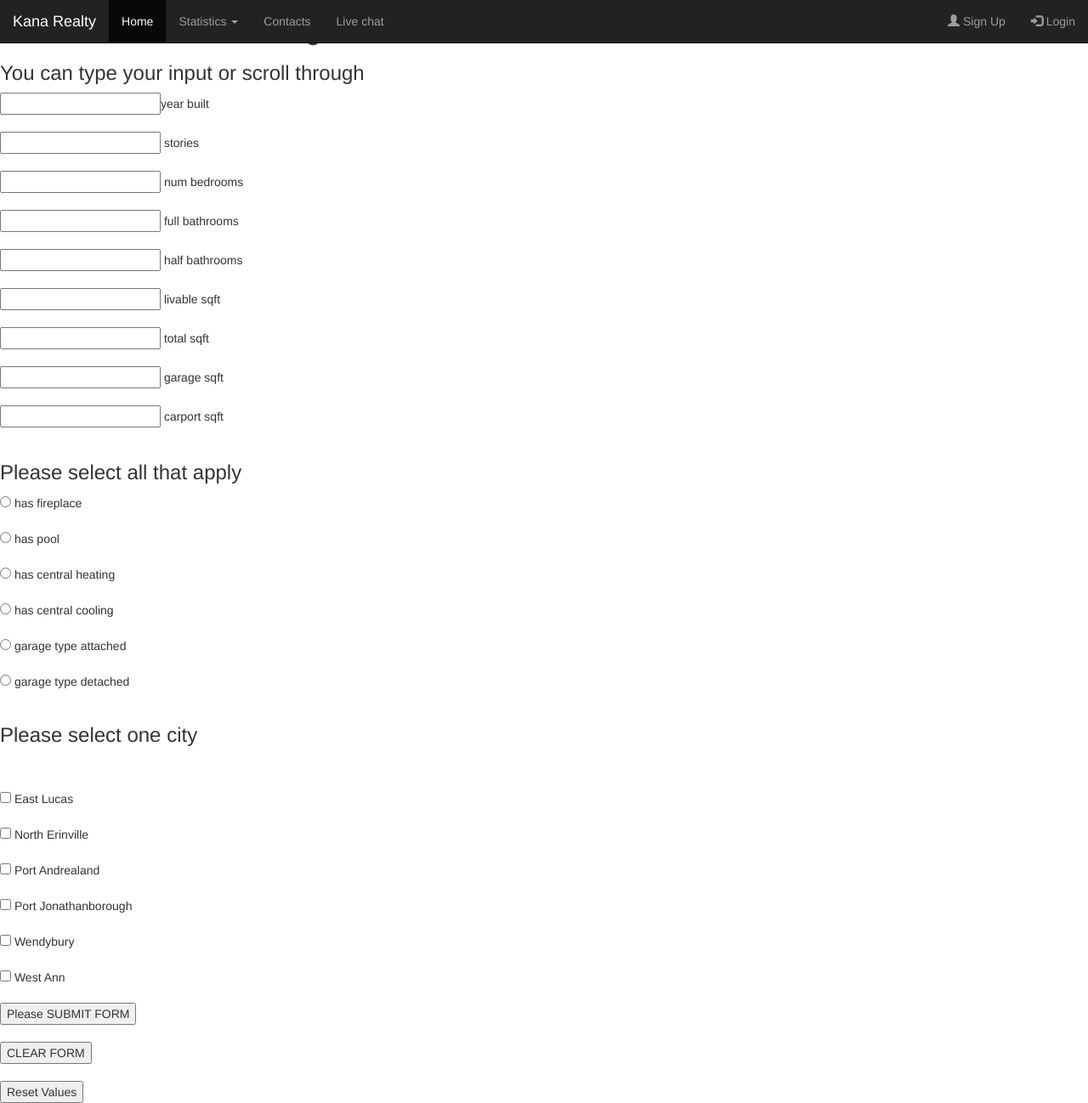
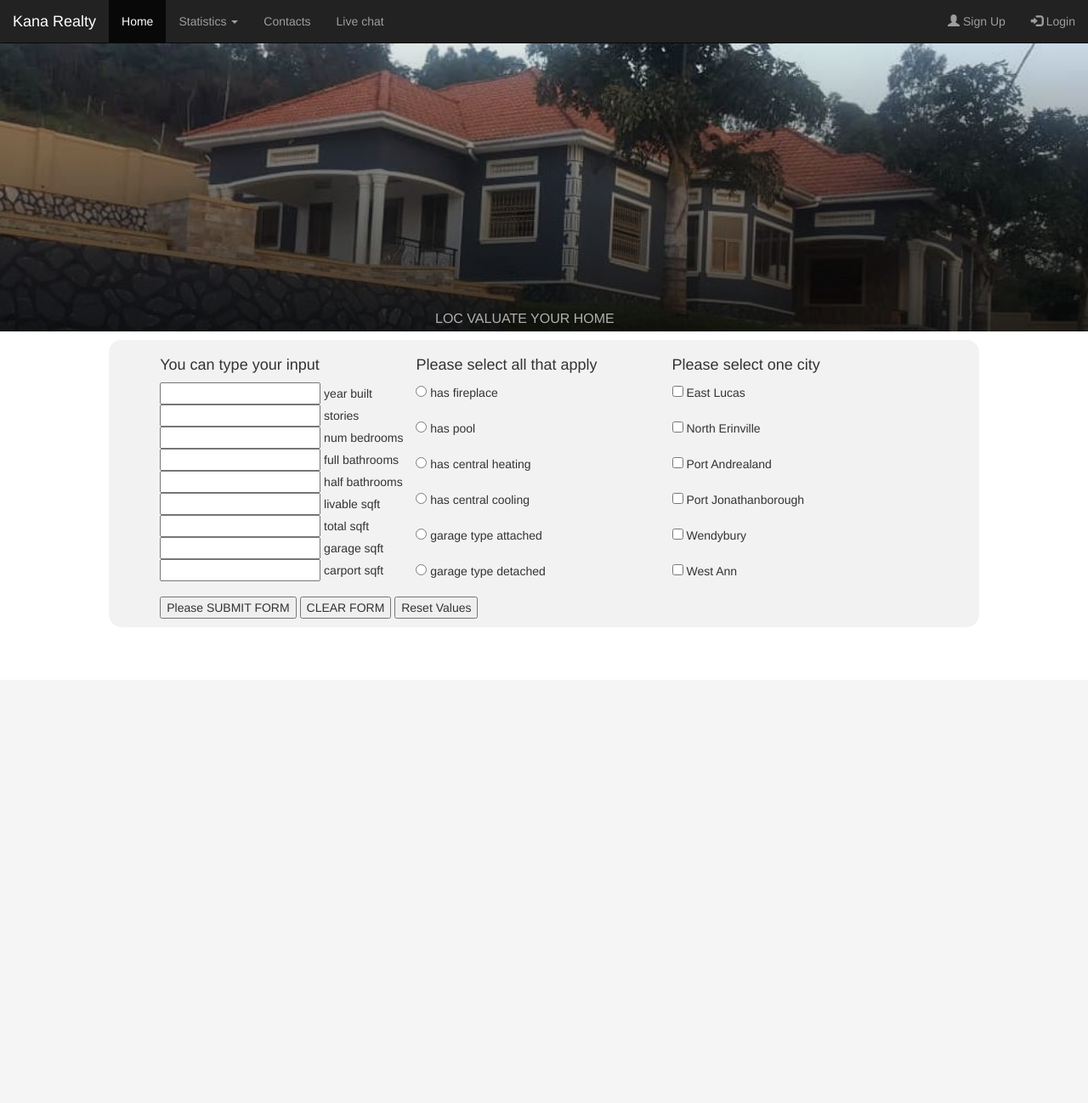
Before and after one commit to Claire56/House_value_estimate, a Flask app: page /home-info in a window 1280 px wide. Shown: the whole page at 85% size. After the commit the page ends 728 px from the top, so only its background shows below. Run offline with Flask 2, Linux system fonts and the light colour scheme; parts of the project's set-up code (start-up, migrations or seed data) failed here and were passed over; some libraries are stand-ins or nearby versions.

Commit message:
css added to templates

```diff
--- a/server.py
+++ b/server.py
@@ -197,7 +197,7 @@ def stats_data():
 
 @app.route('/scatter.json')
 def scatter_data():
-    houses = dm.House.query.all()
+    houses = dm.House.query.filter(dm.House.sale_price <3000000).all()
     data =[house.get_chart() for house in houses]
 
     # a = [ big list comp]
--- a/static/styles.css
+++ b/static/styles.css
@@ -12,8 +12,17 @@
 
  .c1 {
  	text-align: center;
-  color: green;
+  /*color: green;*/
+  font-size: 14px;
 
+ }
+
+ .heading {
+  text-align: center;
+  /*color: green;*/
+  display: block;
+  font-size: 20px;
+  margin: 65px 0 10px 0;
  }
 
  .c2 {
@@ -25,33 +34,72 @@ body {
   font-family: Arial, Helvetica, sans-serif;
 }
 
+.homeinfo{
+  display: flex;
+  flex-wrap: wrap;
+  justify-content: center;
+  margin: 10px 10% 0 10%;
+  background-color: #f3f2f2;
+  border-radius: 15px;
+  padding: 10px;
+
+}
+
+.homeinfokids{
+  width: 30%;
+}
+
+.home {
+  background-image: linear-gradient(to top, rgba(0,0,0, 0.7),
+    rgba(0,0,0, 0)), url('home.jpeg');
+  background-repeat: no-repeat;
+  background-size: cover;
+  background-position: center;
+  height: 390px;
+  position: relative;
+}
+
+.btnsdiv {
+  width: 90%;
+}
+
+.message {
+    position: absolute;
+    bottom: 3px;
+    display: block;
+    color: #b1b1b1;
+    left: 40%;
+    font-size: 16px;
+    text-transform: uppercase;
+}
+
 /* Add a black background color to the top navigation */
-.topnav {
+/*.topnav {
   background-color: #333;
   overflow: hidden;
-}
+}*/
 
 /* Style the links inside the navigation bar */
-.topnav a {
+/*.topnav a {
   float: left;
   color: #f2f2f2;
   text-align: center;
   padding: 14px 16px;
   text-decoration: none;
   font-size: 17px;
-}
+}*/
 
 /* Change the color of links on hover */
-.topnav a:hover {
+/*.topnav a:hover {
   background-color: #ddd;
   color: black;
-}
+}*/
 
 /* Add a color to the active/current link */
-.topnav a.active {
+/*.topnav a.active {
   background-color: #4CAF50;
   color: green;
-}
+}*/
 
 #body {
   margin: 10;
@@ -83,4 +131,22 @@ body {
   background-image: linear-gradient(to right, #c4e17f, #c4e17f 12.5%, #f7fdca 12.5%, #f7fdca 25%, #fecf71 25%, #fecf71 37.5%, #f0776c 37.5%, #f0776c 50%, #db9dbe 50%, #db9dbe 62.5%, #c49cde 62.5%, #c49cde 75%, #669ae1 75%, #669ae1 87.5%, #62c2e4 87.5%, #62c2e4);
 }
 
+.parent {
+  display: flex;
+  flex-wrap: wrap;
+  padding: auto;
+  justify-content: center;
+}
+
+.children {
+  display: block;
+  width: 40%;
+}
+
+.twocols {
+  width: 60%;
+}
+
+
+
 */ Color line credit to ninjamonk: [[http://bootsnipp.com/snippets/featured/mix-amp-match-login]]
--- a/templates/base.html
+++ b/templates/base.html
@@ -68,7 +68,7 @@ s0.parentNode.insertBefore(s1,s0);
   </div>
 </nav>
 
-<script type="text/javascript">
+<!-- <script type="text/javascript">
 "use strict";
 //this is javascript code
 
@@ -82,7 +82,7 @@ function show_contact(){
 contact.addEventListener('click' , show_contact);
 
 
-</script>
+</script> -->
 
 
 	{% block content %}
--- a/templates/home_info.html
+++ b/templates/home_info.html
@@ -13,38 +13,37 @@
 {% block content %}
 
 
+	<div class="home">
+		<span class="message">Loc valuate your home</span>
+	</div>
 
 
 
 
-<div id ='c3' style="
-style="
-    border: solid black;
-    width: 90%;
-    left: 10%;
-    margin: auto;
-    overflow: auto;
-    border-radius: 5px;
-    margin-top: 19px;
-    padding: 2%;">
 
-	<form action= "/sht_value">
-		<div id="numbers">
-		<h2> Please Provide the following infomation </h2>
-		<h3> You can type your input or scroll through </h3>
-		<input type="number" name="{{features[0]}}" min="1850" value={{values.get(features[0])}}>{{features[0]}}
-		<br> <br>
+	<form action= "/sht_value" >
+
+
+		<div class="homeinfo">
+
+		<div id="numbers" class="homeinfokids">
+			<h4> You can type your input </h4>
+			<input type="number" name="{{features[0]}}" min="1850" class="c1" value={{values.get(features[0])}}> {{features[0]}}
+			<br>
 			{% for feature in features[1:9] %}
 
-		<input type="number" name= "{{feature}}" min="0" class="c1" value={{values.get(feature)}}> {{feature}}  <br/> <br/>
+			<input type="number" name= "{{feature}}" min="0" class="c1" value={{values.get(feature)}}> {{feature}}  <br/>
 			{% endfor %}
 		</div >
+
+
 		{#
 			select all that apply(this is a comment)
 			#}
-			<div id="radio">
+		<div id="radio" class="homeinfokids">
 
-		<h3> Please select all that apply </h3>
+
+			<h4> Please select all that apply </h4>
 
 			{% for feature in features[9:15] %}
 
@@ -54,10 +53,10 @@ style="
 
 		</div>
 
-			<div id="city">
+		<div id="city" class="homeinfokids">
 
-		<h3> Please select one city </h3>
-		<br> <br>
+			<h4> Please select one city </h4>
+
 			{% for feature in features[15:] %}
 
 
@@ -67,20 +66,20 @@ style="
 			{% endfor %}
 
 		</div>
+		<div class="homeinfokids btnsdiv">
 
+			<input type="submit" value="Please SUBMIT FORM">
 
-		<input type="submit" value="Please SUBMIT FORM"><br> <br>
-
-		<input type="reset" value="CLEAR FORM"> <br> <br>
+			<input type="reset" value="CLEAR FORM">
 
 			<input type="reset" value="Reset Values">
 
 	    </div>
 
+     </div>
 
 
 	</form>
 
-</div>
 
 {% endblock %}
```
Also changed, not shown: static/sqFt.js (+5 -5 lines), templates/home_value.html (+19 -19 lines). Lines whose indentation alone changed are shown as unchanged.
